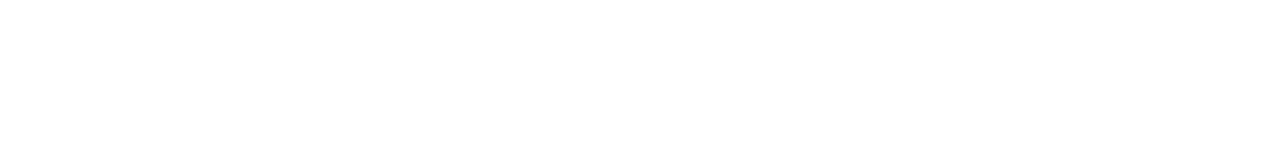
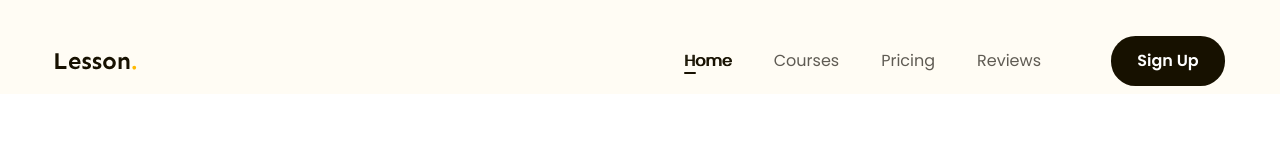
Before and after one commit to HoangLeCoder/Lesson-landingpage, a plain HTML site: page index.html in a window 1280 px wide. Shown: the top 160 px of the page. Drawn offline with Linux system fonts and the light colour scheme.

Commit message:
Create header

```diff
--- a/assets/css/style.css
+++ b/assets/css/style.css
@@ -0,0 +1,100 @@
+* {
+    box-sizing: border-box;
+}
+
+html {
+    font-size: 62.5%;
+}
+
+body {
+    font-size: 1.6rem;
+    font-family: "Poppins", sans-serif;
+}
+
+:root {
+    --primary-color: #ffb900;
+    --secondary-color: #171100;
+    --bg-color: #FFFCF4;
+}
+/* Common */
+.main-content {
+    width: 1170px;
+    max-width: calc(100% - 48px);
+    margin-left: auto;
+    margin-right: auto;
+}
+
+a {
+    text-decoration: none;
+}
+
+.btn {
+    display: inline-block;
+    min-width: 118px;
+    padding: 0 16px;
+    line-height: 50px;
+    font-weight: 600;
+    font-size: 1.6rem;
+    text-align: center;
+    color: #ffffff;
+    background: var(--secondary-color);
+    border-radius: 24.5px;
+}
+/* Header */
+.header {
+    background-color: var(--bg-color);
+
+}
+
+.header.fixed {
+    position: sticky;
+    top: -28px;
+}
+
+.body {
+    display: flex;
+    align-items: center;
+    padding: 36px 0 8px;
+}
+
+.nav {
+    margin-left: auto;
+}
+
+.nav ul {
+    display: flex;
+}
+
+.nav a {
+    font-size: 1.6rem;
+    color: #5f5b53;
+    padding: 8px 21px;
+    position: relative;
+}
+
+.nav a:hover,
+.nav li.active a {
+    /* font-weight: 600; */
+    text-shadow: 1px 0 0 currentColor;
+    color: var(--secondary-color);
+}
+
+.nav li.active a::after {
+    content: "";
+    display: block;
+    position: absolute;
+    left: 21px;
+    bottom: 6px;
+    width: 12px;
+    height: 2px;
+    background: var(--secondary-color);
+    border-radius: 1px;
+}
+
+.header .sign-up-btn {
+    min-width: 114px;
+}
+
+.header .action {
+    margin-left: 49px;
+}
--- a/index.html
+++ b/index.html
@@ -1,15 +1,60 @@
 <!DOCTYPE html>
 <html lang="en">
-<head>
-    <meta charset="UTF-8">
-    <meta http-equiv="X-UA-Compatible" content="IE=edge">
-    <meta name="viewport" content="width=device-width, initial-scale=1.0">
-    <!-- Link CSS -->
-    <link rel="stylesheet" href="./assets/css/reset.css">
-    <link rel="stylesheet" href="./assets/css/style.css">
-    <title>Lesson</title>
-</head>
-<body>
+    <head>
+        <meta charset="UTF-8" />
+        <meta http-equiv="X-UA-Compatible" content="IE=edge" />
+        <meta name="viewport" content="width=device-width, initial-scale=1.0" />
+        <!-- Reset CSS -->
+        <link rel="stylesheet" href="./assets/css/reset.css" />
+        <!-- Embed fonts -->
+        <link rel="preconnect" href="https://fonts.googleapis.com" />
+        <link rel="preconnect" href="https://fonts.gstatic.com" crossorigin />
+        <link
+            href="https://fonts.googleapis.com/css2?family=Poppins:ital,wght@0,400;0,500;0,600;0,700;1,400&family=Sen:wght@700&display=swap"
+            rel="stylesheet"
+        />
+        <!-- Styles CSS -->
+        <link rel="stylesheet" href="./assets/css/style.css" />
 
-</body>
+
+        <title>Lesson</title>
+    </head>
+    <body>
+        <main style="height: 5000px">
+            <!-- Header -->
+            <header class="header fixed">
+                <div class="main-content">
+                    <div class="body">
+                        <!-- Logo -->
+                        <img
+                            src="./assets/img/Logo.svg"
+                            alt="Lesson."
+                            class="Logo"
+                        />
+                        <!-- Navbar -->
+                        <nav class="nav">
+                            <ul>
+                                <li class="active">
+                                    <a href="#!">Home</a>
+                                </li>
+                                <li >
+                                    <a href="#!">Courses</a>
+                                </li>
+                                <li>
+                                    <a href="#!">Pricing</a>
+                                </li>
+                                <li>
+                                    <a href="#!">Reviews</a>
+                                </li>
+                            </ul>
+                        </nav>
+                        <!-- Action -->
+                        <div class="action">
+                            <a href="#!" class="btn sign-up-btn">Sign Up</a>
+                        </div>
+                    </div>
+                </div>
+            </header>
+        </main>
+    </body>
 </html>
```
Also changed, not shown: assets/img/Logo.svg (added).
